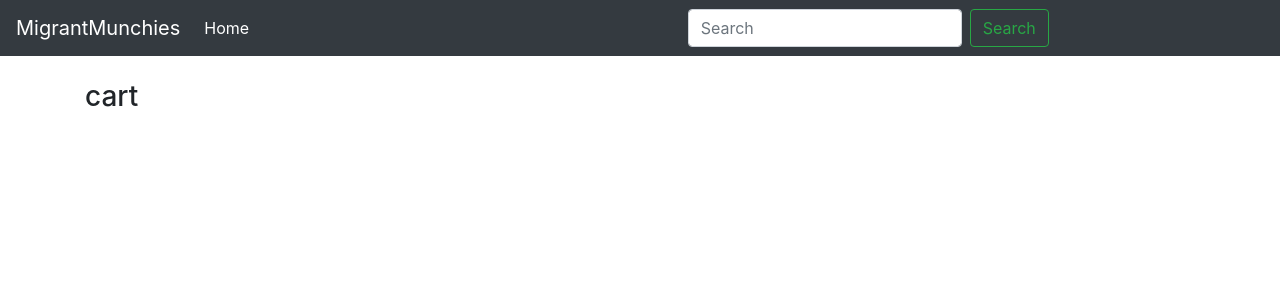
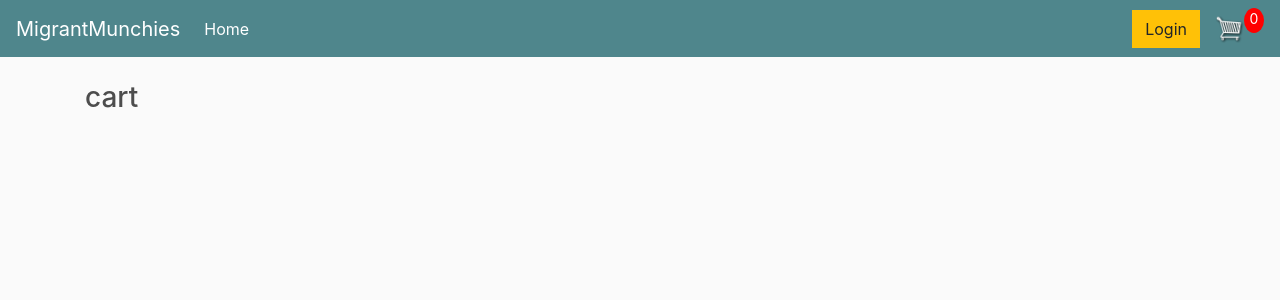
Before and after one commit to 1104n/MigrateMunchies, a Django app: page /cart/ in a window 1280 px wide. Shown: the top 300 px of the page. Run offline with Django 4.2, Linux system fonts and the light colour scheme; some libraries are stand-ins or nearby versions.

Commit message:
added cart and login

```diff
--- a/food/foodapp/Template/store/main.html
+++ b/food/foodapp/Template/store/main.html
@@ -43,13 +43,22 @@
 <!--	        <a class="nav-link disabled" href="#">Disabled</a>-->
 <!--	      </li>-->
 	    </ul>
-		  <ul class="navbar-nav mr-auto ml-auto">
-			  <li class="nav-item">
-				  <div class="justify-content-md -center">
-					  <form class="form-inline my-2 my-lg-0">
-						  <input aria-label="Search" class="form-control mr-sm-2" placeholder="Search" type="search">
-						  <button class="btn btn-outline-success my-2 my-sm-0" type="submit">Search</button>
-					  </form>
+		  <div class="form-inline my-2 my-lg-0">
+			  <a class="btn btn-warning" href="{% url 'checkout' %}">Login</a>
+
+			  <a href="{% url 'cart' %}">
+				  <img id="cart-icon" src="{% static 'images/cart.png' %}">
+			  </a>
+			  <p id="cart-total">0</p>
+
+		  </div>
+<!--		  <ul class="navbar-nav mr-auto ml-auto">-->
+<!--			  <li class="nav-item">-->
+<!--				  <div class="justify-content-md -center">-->
+<!--					  <form class="form-inline my-2 my-lg-0">-->
+<!--						  <input aria-label="Search" class="form-control mr-sm-2" placeholder="Search" type="search">-->
+<!--						  <button class="btn btn-outline-success my-2 my-sm-0" type="submit">Search</button>-->
+<!--					  </form>-->
 				  </div>
 			  </li>
 		  </ul>
--- /dev/null
+++ b/food/static/css/main.css
@@ -0,0 +1,99 @@
+body{
+	background-color: hsl(0, 0%, 98%);
+}
+
+h1,h2,h3,h4,h5,h6{
+	color:hsl(0, 0%, 30%);
+}
+
+.box-element{
+	box-shadow:hsl(0, 0%, 80%) 0 0 16px;
+	background-color: #fff;
+	border-radius: 4px;
+	padding: 10px;
+}
+
+.thumbnail{
+	width: 100%;
+	height: 200px;
+	-webkit-box-shadow: -1px -3px 5px -2px rgba(214,214,214,1);
+    -moz-box-shadow: -1px -3px 5px -2px rgba(214,214,214,1);
+    box-shadow: -1px -3px 5px -2px rgba(214,214,214,1);
+}
+
+.product{
+	border-radius: 0 0 4px 4px;
+}
+
+.bg-dark{
+	background-color: #4f868c!important;
+}
+
+#cart-icon{
+	width:29px;
+	display: inline-block;
+	margin-left: 15px;
+}
+
+#cart-total{
+	display: block;
+	text-align: center;
+	color:#fff;
+	background-color: red;
+	width: 20px;
+	height: 25px;
+	border-radius: 50%;
+	font-size: 14px;
+}
+
+.col-lg-4, .col-lg-6, .col-lg-8, .col-lg-12{
+	margin-top: 10px;
+}
+
+.btn{
+	border-radius: 0;
+}
+
+.row-image{
+	width: 100px;
+}
+
+.form-field{
+	width:250px;
+	display: inline-block;
+	padding: 5px;
+}
+
+.cart-row{
+	display: flex;
+    align-items: flex-stretch;
+    padding-bottom: 10px;
+    margin-bottom: 10px;
+    border-bottom: 1px solid #ececec;
+
+}
+
+.quantity{
+	display: inline-block;
+	font-weight: 700;
+	padding-right:10px;
+
+
+}
+
+.chg-quantity{
+	width: 12px;
+	cursor: pointer;
+	display: block;
+	margin-top: 5px;
+	transition:.1s;
+}
+
+.chg-quantity:hover{
+	opacity: .6;
+}
+
+
+.hidden{
+	display: none!important;
+}
```
